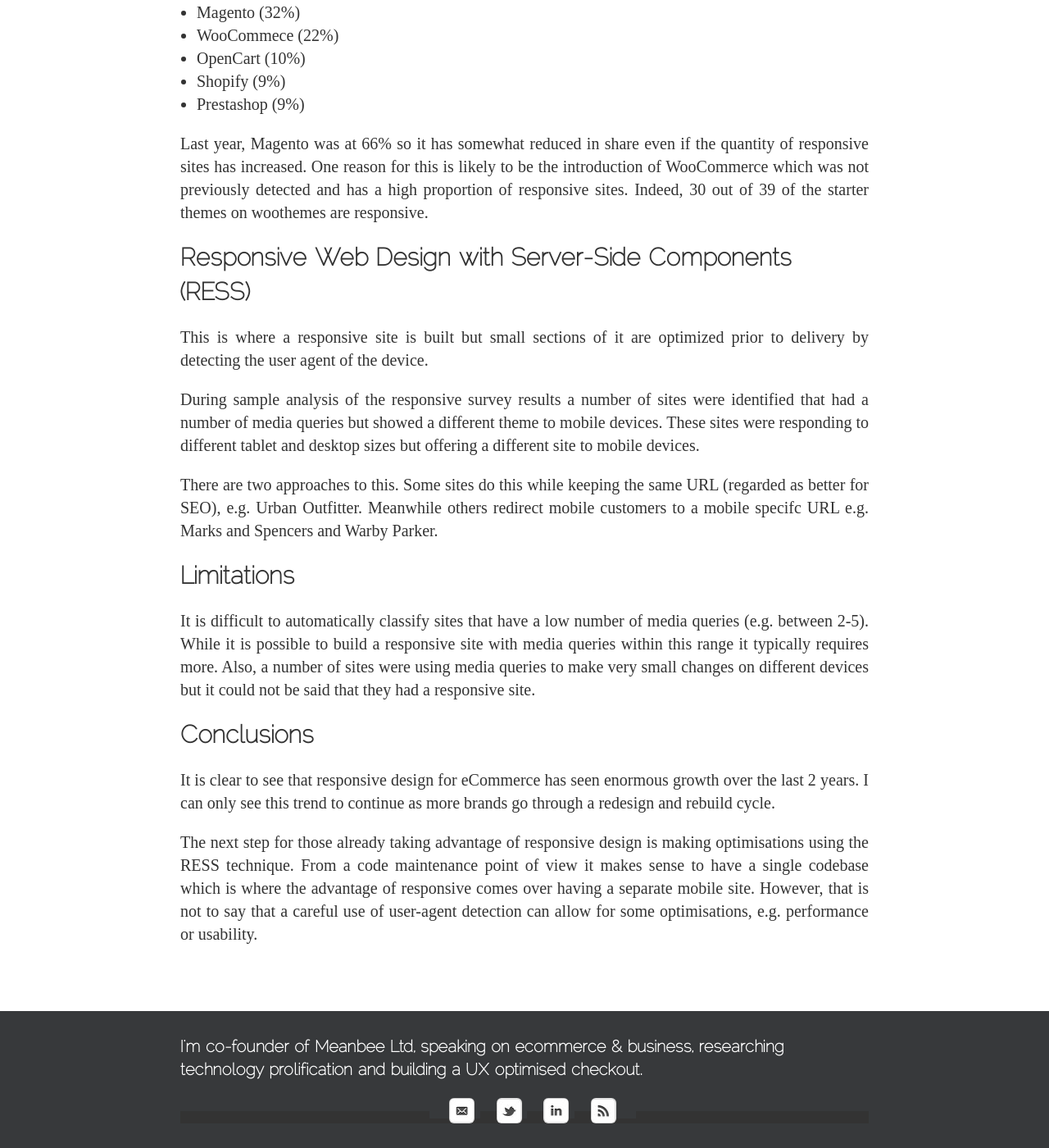
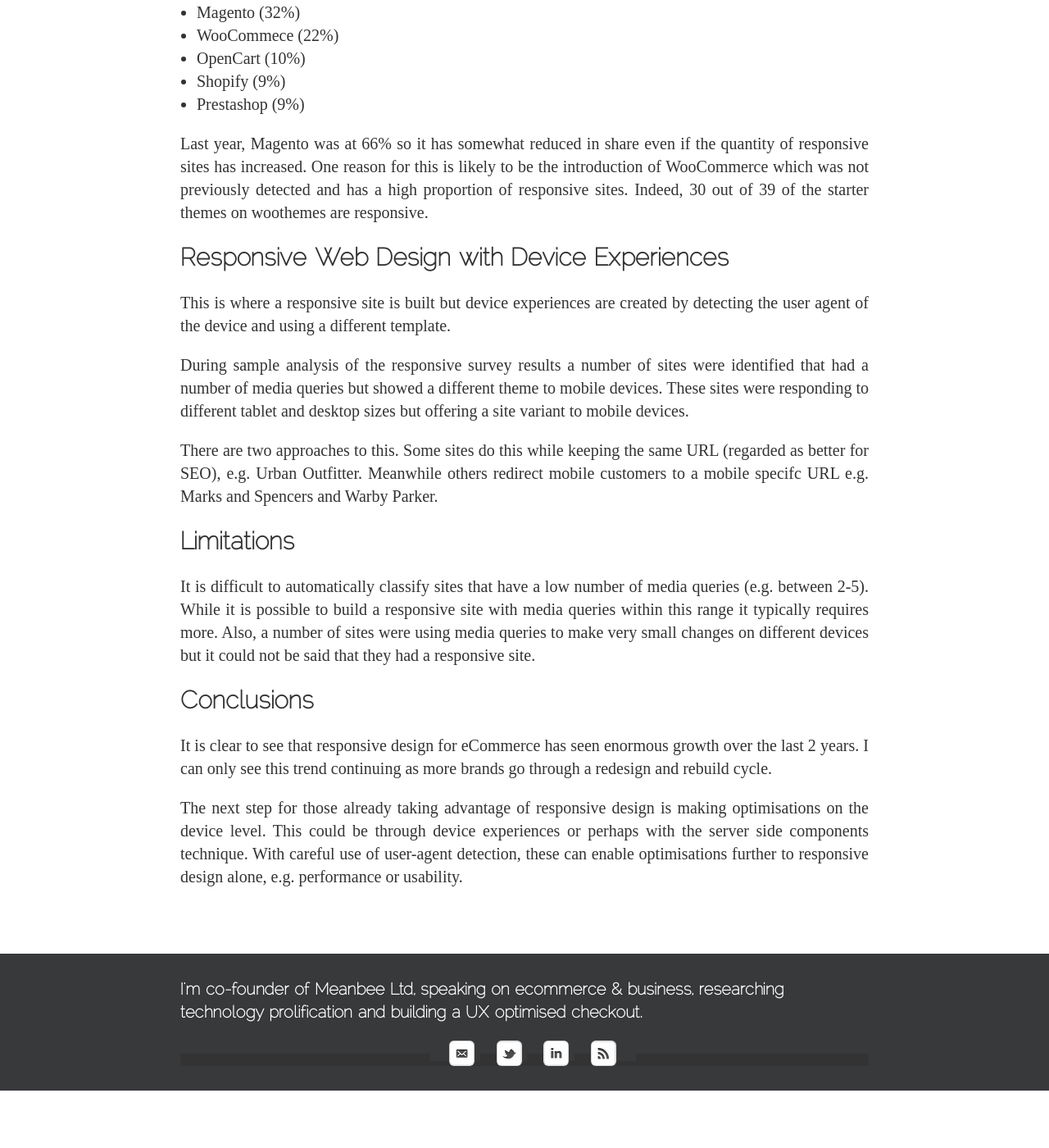
Before and after one commit to bobbyshaw/tomrobertshaw.net, a Jekyll site: the page built from _posts/2014-04-19-responsive-ecommerce-analysis.md, in a window 1280 px wide and 1400 px high, scrolled down 4567 px. Shown: the whole window at 82% size. Built offline with Jekyll 4.4.1, drawn with Linux system fonts in a browser that asks for light colours; Markdown is read by kramdown in place of the engine named in the settings; a script that is not in the unit is left out; comment, search, counter and statistics services are not loaded; after the commit the page ends 5897 px from its top, so only the background shows below that.

Commit message:
Reword paragraph for device experiences rather than RESS.

```diff
--- a/_posts/2014-04-19-responsive-ecommerce-analysis.md
+++ b/_posts/2014-04-19-responsive-ecommerce-analysis.md
@@ -74,11 +74,11 @@
 
 Last year, Magento was at 66% so it has somewhat reduced in share even if the quantity of responsive sites has increased.  One reason for this is likely to be the introduction of WooCommerce which was not previously detected and has a high proportion of responsive sites.  Indeed, 30 out of 39 of the starter themes on [woothemes](http://www.woothemes.com/product-category/themes/woocommerce/) are responsive.
 
-## Responsive Web Design with Server-Side Components (RESS)
+## Responsive Web Design with Device Experiences
 
-This is where a responsive site is built but small sections of it are optimized prior to delivery by detecting the user agent of the device.
+This is where a responsive site is built but [device experiences](https://developers.facebook.com/blog/post/2012/01/24/device-experiences---responsive-design/) are created by detecting the user agent of the device and using a different template.
 
-During sample analysis of the responsive survey results a number of sites were identified that had a number of media queries but showed a different theme to mobile devices. These sites were responding to different tablet and desktop sizes but offering a different site to mobile devices.
+During sample analysis of the responsive survey results a number of sites were identified that had a number of media queries but showed a different theme to mobile devices. These sites were responding to different tablet and desktop sizes but offering a site variant to mobile devices.
 
 There are two approaches to this.  Some sites do this while keeping the same URL (regarded as better for SEO), e.g. [Urban Outfitter](http://www.urbanoutfitters.com/).  Meanwhile others redirect mobile customers to a mobile specifc URL e.g. [Marks and Spencers](m.marksandspencers.com) and [Warby Parker](m.warbyparker.com).
 
@@ -88,6 +88,6 @@
 
 ## Conclusions
 
-It is clear to see that responsive design for eCommerce has seen enormous growth over the last 2 years.  I can only see this trend to continue as more brands go through a redesign and rebuild cycle.
+It is clear to see that responsive design for eCommerce has seen enormous growth over the last 2 years.  I can only see this trend continuing as more brands go through a redesign and rebuild cycle.
 
-The next step for those already taking advantage of responsive design is making optimisations using the RESS technique.  From a code maintenance point of view it makes sense to have a single codebase which is where the advantage of responsive comes over having a separate mobile site.  However, that is not to say that a careful use of user-agent detection can allow for some optimisations, e.g. performance or usability.
+The next step for those already taking advantage of responsive design is making optimisations on the device level.  This could be through device experiences or perhaps with the [server side components](http://www.lukew.com/ff/entry.asp?1392) technique.  With careful use of user-agent detection, these can enable optimisations further to responsive design alone, e.g. performance or usability.
```
